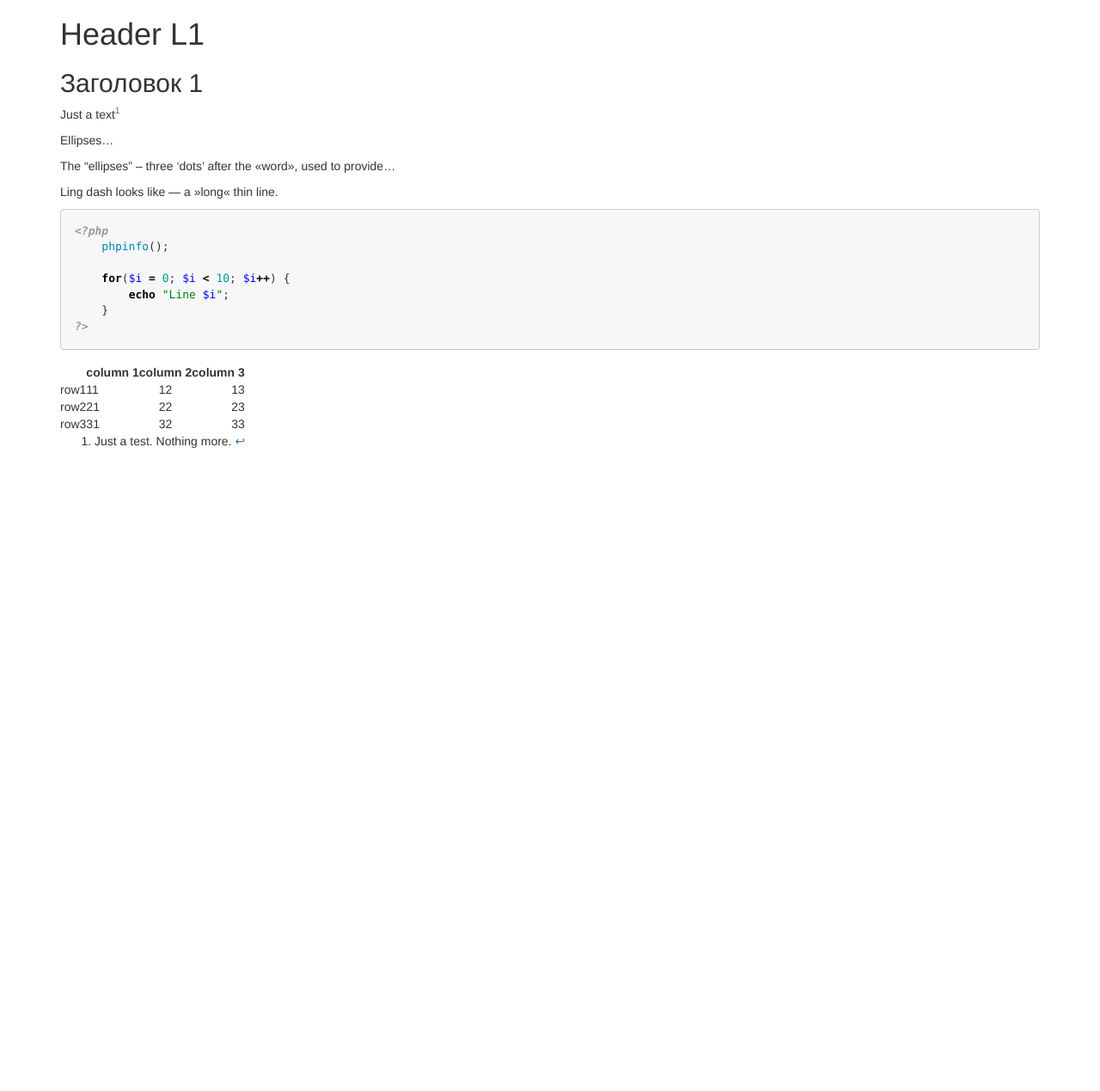
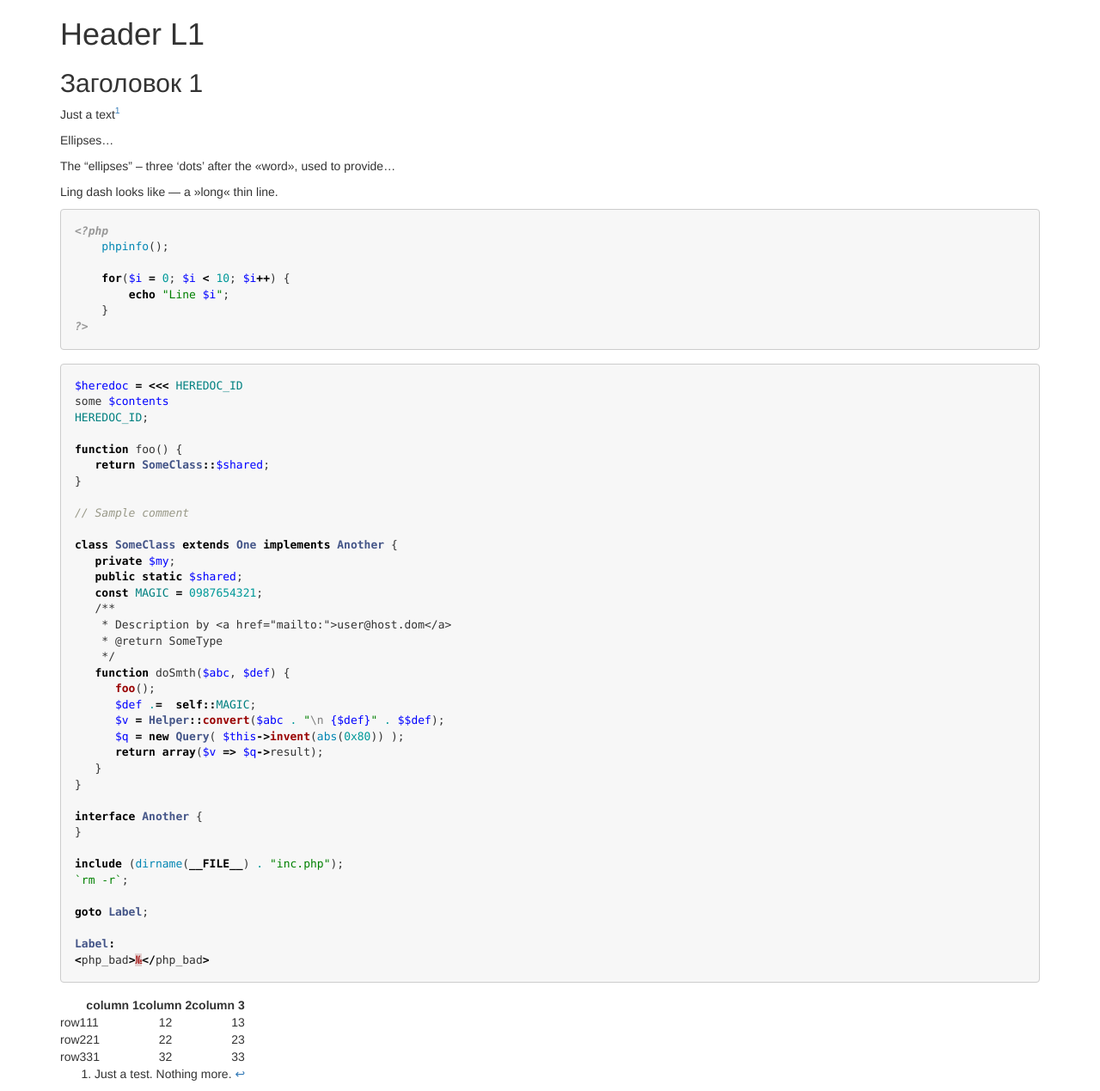
Before and after one commit to alsii/alsii.github.io, a Jekyll site: the page built from l1.md, in a window 1280 px wide. Shown: the whole page at 86% size. Built offline with Jekyll 4.4.1, drawn with Linux system fonts in a browser that asks for light colours; Markdown is read by kramdown in place of the engine named in the settings; before the commit the page ends 900 px from its top, so only the background shows below that.

Commit message:
Update l1.md

```diff
--- a/l1.md
+++ b/l1.md
@@ -25,6 +25,48 @@ Ling dash looks like --- a >>long<< thin line.
 ?>
 ~~~
 
+~~~ php
+$heredoc = <<< HEREDOC_ID
+some $contents
+HEREDOC_ID;
+
+function foo() {
+   return SomeClass::$shared;
+}
+
+// Sample comment
+
+class SomeClass extends One implements Another {
+   private $my;
+   public static $shared;
+   const MAGIC = 0987654321;
+   /**
+    * Description by <a href="mailto:">user@host.dom</a>
+    * @return SomeType
+    */
+   function doSmth($abc, $def) {
+      foo();
+      $def .=  self::MAGIC;
+      $v = Helper::convert($abc . "\n {$def}" . $$def);
+      $q = new Query( $this->invent(abs(0x80)) );
+      return array($v => $q->result);
+   }
+}
+
+interface Another {
+}
+
+include (dirname(__FILE__) . "inc.php");
+`rm -r`;
+
+goto Label;
+
+Label:
+<php_bad>№</php_bad>
+~~~
+
+
+
 ||column 1|column 2| column 3|
 |-|:-|:-:|-:|
 |row1|11|12|13|
```
